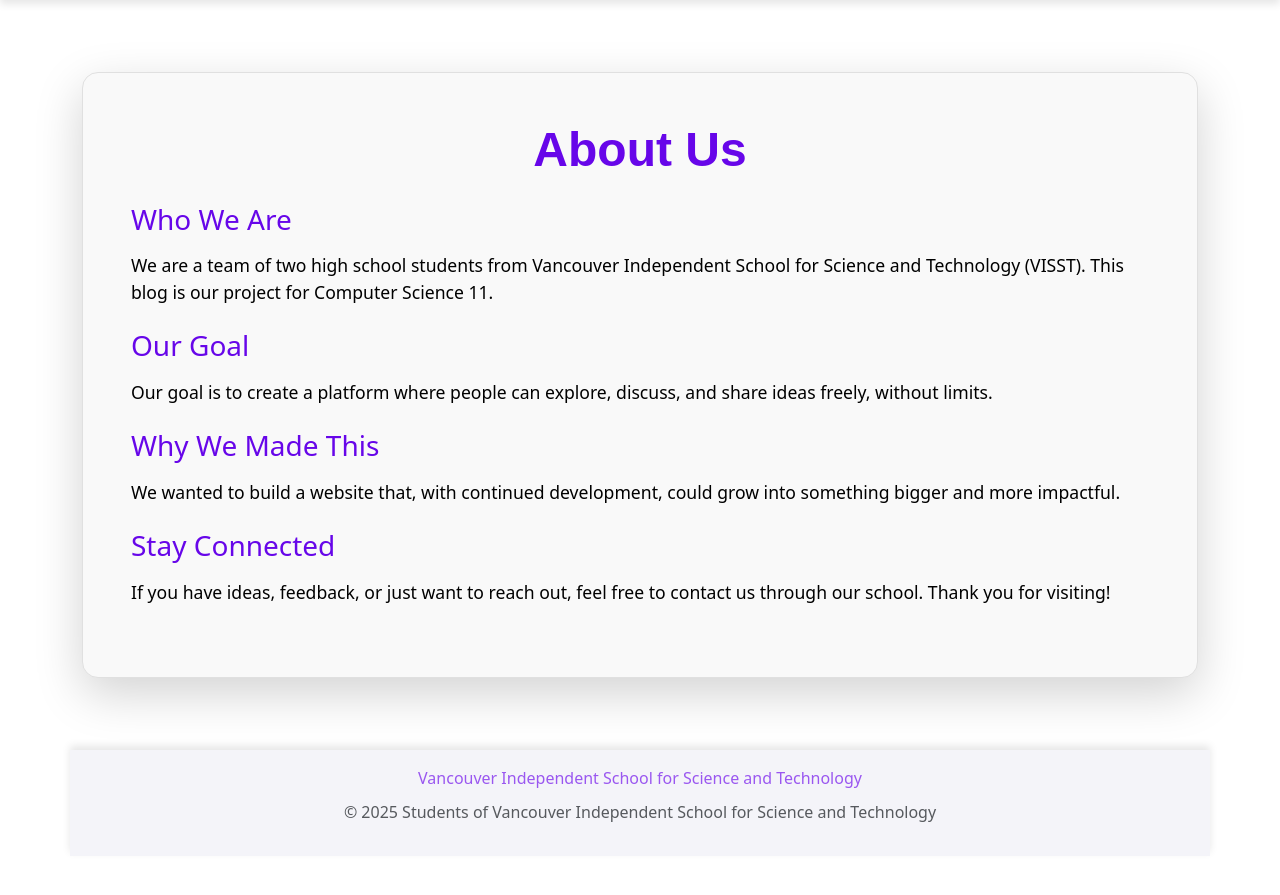
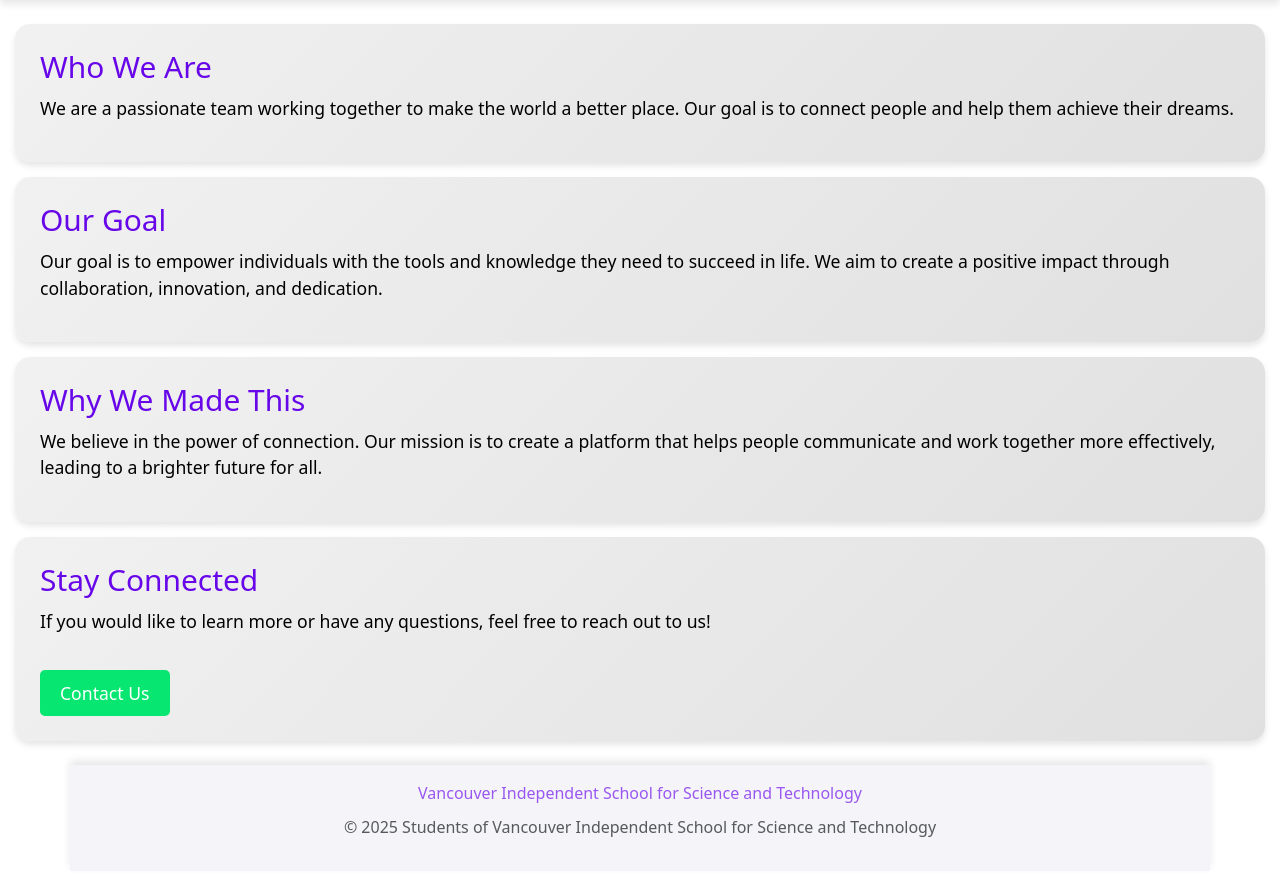
Before and after one commit to n3oxzz/blogCS, a Flask app: page /about in a window 1280 px wide. Shown: the part 73-968 px from the top of the page. Before the commit the page ends 895 px from the top, so only its background shows below. Run offline with Flask 3, Linux system fonts and the light colour scheme.

Commit message:
changes in style of the about page

```diff
--- a/static/css/style.css
+++ b/static/css/style.css
@@ -227,6 +227,15 @@ footer {
     font-size: 16px;
     text-decoration: none;
 }
+.logout-btn-small{
+    background-color:#e90667;
+    color: var(--white-color);
+    border: none;
+    border-radius: 8px;
+    padding: 10px 20px;
+    font-size: 12px;
+    text-decoration: none;
+}
 .submit-button{
     background-color:var(--main-green);
     color: var(--white-color);
@@ -274,3 +283,34 @@ footer {
     margin-bottom: 20px;
     box-shadow: 0px -4px 8px rgba(0, 0, 0, 0.1);
   }
+
+  .contact-btn {
+    background-color:var(--main-green);
+    color: var(--white-color);
+    padding: 10px 20px;
+    text-decoration: none;
+    border-radius: 5px;
+    font-size: 1.1em;
+    margin-top: 20px;
+    display: inline-block;
+    transition: background-color 0.3s;
+}
+.contact-btn:hover {
+    background-color: var(--dark-green);
+}
+
+.about-section {
+    padding: 25px;
+    margin: 15px;
+    box-shadow: 0 4px 6px rgba(0, 0, 0, 0.1);
+}
+.about-section h2 {
+    color: var(--main-purple);
+    font-size: 1.87em;
+    margin-bottom: 10px;
+}
+.about-section p {
+    font-size: 1.1em;
+    line-height: 1.5;
+    color: var(--black-color)
+}
--- a/templates/about.html
+++ b/templates/about.html
@@ -1,24 +1,26 @@
 {% extends 'base.html' %}
 
-{% block title %}
-About Page
-{% endblock %}
+{% block title %}About Us{% endblock %}
 
 {% block body %}
-<div class="container py-5">
-  <div class="about-section text-left rounded-4 p-5 shadow-lg" style="background: #f9f9f9; border: 1px solid #e0e0e0;">
-    <h1 class="display-5 fw-bold mb-4 text-center" style="color: var(--main-purple);">About Us</h1>
-    <h2 class="fs-3 mb-3">Who We Are</h2>
-    <p class="mb-4">We are a team of two high school students from Vancouver Independent School for Science and Technology (VISST). This blog is our project for Computer Science 11.</p>
+    <div class="about-section">
+        <h2>Who We Are</h2>
+        <p>We are a passionate team working together to make the world a better place. Our goal is to connect people and help them achieve their dreams.</p>
+    </div>
 
-    <h2 class="fs-3 mb-3">Our Goal</h2>
-    <p class="mb-4">Our goal is to create a platform where people can explore, discuss, and share ideas freely, without limits.</p>
+    <div class="about-section">
+        <h2>Our Goal</h2>
+        <p>Our goal is to empower individuals with the tools and knowledge they need to succeed in life. We aim to create a positive impact through collaboration, innovation, and dedication.</p>
+    </div>
 
-    <h2 class="fs-3 mb-3">Why We Made This</h2>
-    <p class="mb-4">We wanted to build a website that, with continued development, could grow into something bigger and more impactful.</p>
+    <div class="about-section">
+        <h2>Why We Made This</h2>
+        <p>We believe in the power of connection. Our mission is to create a platform that helps people communicate and work together more effectively, leading to a brighter future for all.</p>
+    </div>
 
-    <h2 class="fs-3 mb-3">Stay Connected</h2>
-    <p class="mb-4">If you have ideas, feedback, or just want to reach out, feel free to contact us through our school. Thank you for visiting!</p>
-  </div>
-</div>
+    <div class="about-section">
+        <h2>Stay Connected</h2>
+        <p>If you would like to learn more or have any questions, feel free to reach out to us!</p>
+        <a href="mailto:ptimofeev@visst.ca" class="contact-btn">Contact Us</a>
+    </div>
 {% endblock %}
--- a/templates/create-article.html
+++ b/templates/create-article.html
@@ -5,7 +5,7 @@ body %}
   <form method="POST">
     <p>
       You are logged in as {{ session['username'] }}!
-      <a href="/logout">Logout</a>
+      <a class="logout-btn-small" href="/logout">Logout</a>
     </p>
     <input
       type="text"
--- a/templates/edit_article.html
+++ b/templates/edit_article.html
@@ -5,7 +5,7 @@ body %}
   <form method="post">
     <p>
       You are logged in as {{ session['username'] }}!
-      <a href="/logout">Logout</a>
+      <a class="logout-btn-small"href="/logout">Logout</a>
     </p>
     <input
       type="text"
```
